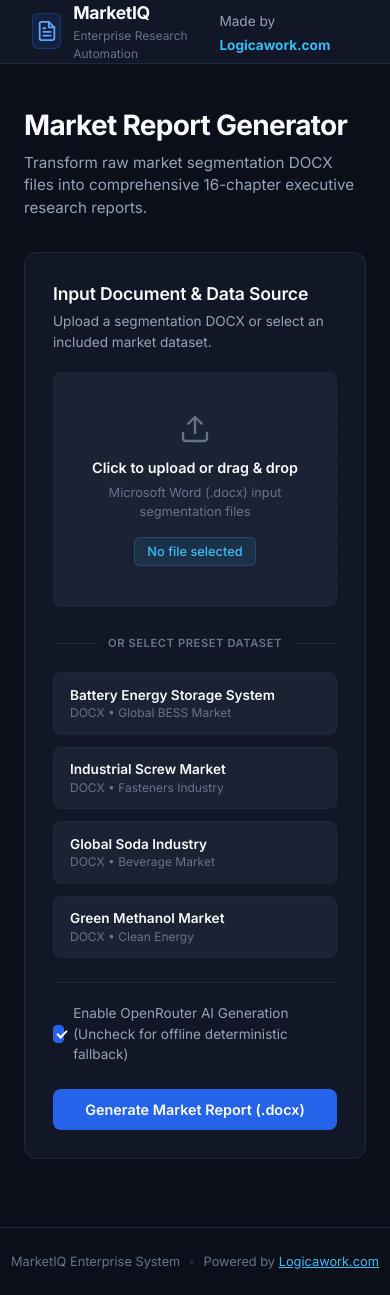
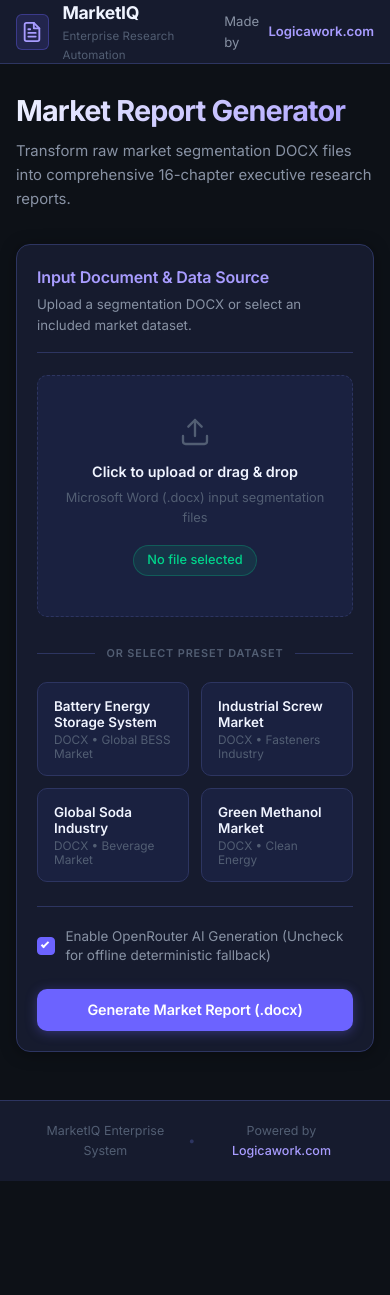
Before and after one commit to FlameX10/MarketIQ, a website: page public/index.html in a window 390 px wide. After the commit the page ends 1181 px from the top, so only its background shows below. Drawn offline with Linux system fonts and the light colour scheme.

Commit message:
redesign: new indigo+navy+emerald theme for web UI

```diff
--- a/public/styles.css
+++ b/public/styles.css
@@ -1,26 +1,39 @@
+/* ─── Design Tokens ────────────────────────────────────────────────────────── */
 :root {
-  --bg-app: #0b0f19;
-  --bg-panel: #111726;
-  --bg-element: #1a2234;
-  --bg-element-hover: #232d45;
-  --border-subtle: #1e293b;
-  --border-active: #3b82f6;
+  /* Backgrounds */
+  --bg-app:           #0D1117;
+  --bg-panel:         #161B2E;
+  --bg-element:       #1A2140;
+  --bg-element-hover: #212A50;
 
-  --text-primary: #f8fafc;
-  --text-secondary: #94a3b8;
-  --text-muted: #64748b;
+  /* Borders */
+  --border-subtle:    #2D3561;
+  --border-active:    #6C63FF;
 
-  --accent-primary: #2563eb;
-  --accent-primary-hover: #1d4ed8;
-  --accent-success: #059669;
-  --accent-success-hover: #047857;
+  /* Text */
+  --text-primary:     #F0F4FF;
+  --text-secondary:   #8892A4;
+  --text-muted:       #525E73;
 
+  /* Accents */
+  --accent-primary:       #6C63FF;
+  --accent-primary-hover: #574FD6;
+  --accent-success:       #00D48B;
+  --accent-success-hover: #00B87A;
+  --accent-title:         #A89CFF;
+
+  /* Radius */
   --radius-sm: 6px;
-  --radius-md: 8px;
-  --radius-lg: 12px;
+  --radius-md: 10px;
+  --radius-lg: 14px;
+
+  /* Shadows */
+  --shadow-card: 0 2px 16px rgba(0, 0, 0, 0.35);
+  --glow-accent: 0 0 0 3px rgba(108, 99, 255, 0.18);
 }
 
-* {
+/* ─── Reset ────────────────────────────────────────────────────────────────── */
+*, *::before, *::after {
   box-sizing: border-box;
   margin: 0;
   padding: 0;
@@ -31,7 +44,7 @@
   background-color: var(--bg-app);
   color: var(--text-primary);
   min-height: 100vh;
-  line-height: 1.5;
+  line-height: 1.6;
   -webkit-font-smoothing: antialiased;
 }
 
@@ -41,7 +54,7 @@
   min-height: 100vh;
 }
 
-/* Navbar */
+/* ─── Header / Navbar ──────────────────────────────────────────────────────── */
 .app-header {
   height: 64px;
   background-color: var(--bg-panel);
@@ -50,24 +63,33 @@
   align-items: center;
   justify-content: space-between;
   padding: 0 2rem;
+  position: sticky;
+  top: 0;
+  z-index: 100;
+  backdrop-filter: blur(8px);
 }
 
 .brand-container {
   display: flex;
   align-items: center;
-  gap: 0.75rem;
+  gap: 0.85rem;
 }
 
 .brand-logo {
   width: 36px;
   height: 36px;
-  background: rgba(37, 99, 235, 0.15);
-  color: #60a5fa;
-  border: 1px solid rgba(37, 99, 235, 0.3);
+  background: rgba(108, 99, 255, 0.15);
+  color: var(--accent-title);
+  border: 1px solid rgba(108, 99, 255, 0.35);
   border-radius: var(--radius-sm);
   display: flex;
   align-items: center;
   justify-content: center;
+  transition: background 0.2s ease;
+}
+
+.brand-logo:hover {
+  background: rgba(108, 99, 255, 0.25);
 }
 
 .brand-title {
@@ -79,29 +101,38 @@
 }
 
 .brand-tagline {
-  font-size: 0.75rem;
+  font-size: 0.72rem;
   color: var(--text-muted);
   display: block;
+  letter-spacing: 0.01em;
 }
 
 .vendor-link {
-  font-size: 0.85rem;
+  font-size: 0.82rem;
   color: var(--text-secondary);
   text-decoration: none;
   transition: color 0.15s ease;
+  display: flex;
+  align-items: center;
+  gap: 0.3rem;
 }
 
 .vendor-link strong {
-  color: #38bdf8;
+  color: var(--accent-title);
+  font-weight: 600;
 }
 
 .vendor-link:hover {
   color: var(--text-primary);
 }
 
-/* Main Container */
+.vendor-link:hover strong {
+  color: var(--accent-primary);
+}
+
+/* ─── Main Container ───────────────────────────────────────────────────────── */
 .main-container {
-  max-width: 860px;
+  max-width: 820px;
   width: 100%;
   margin: 0 auto;
   padding: 2.5rem 1.5rem;
@@ -113,43 +144,58 @@
 }
 
 .page-intro h1 {
-  font-size: 1.75rem;
+  font-size: 1.8rem;
   font-weight: 700;
-  letter-spacing: -0.025em;
-  margin-bottom: 0.35rem;
+  letter-spacing: -0.03em;
+  margin-bottom: 0.4rem;
+  color: var(--text-primary);
+  background: linear-gradient(135deg, #F0F4FF 0%, var(--accent-title) 100%);
+  -webkit-background-clip: text;
+  -webkit-text-fill-color: transparent;
+  background-clip: text;
 }
 
 .page-intro p {
   color: var(--text-secondary);
-  font-size: 0.95rem;
+  font-size: 0.93rem;
+  max-width: 580px;
 }
 
-/* Panel / Card */
+/* ─── Panel / Card ─────────────────────────────────────────────────────────── */
 .panel {
   background-color: var(--bg-panel);
   border: 1px solid var(--border-subtle);
   border-radius: var(--radius-lg);
   padding: 1.75rem;
-  margin-bottom: 1.75rem;
+  margin-bottom: 1.5rem;
+  box-shadow: var(--shadow-card);
+  transition: border-color 0.2s ease;
+}
+
+.panel:hover {
+  border-color: #3A4280;
 }
 
 .panel-header {
-  margin-bottom: 1.25rem;
+  margin-bottom: 1.35rem;
+  padding-bottom: 1rem;
+  border-bottom: 1px solid var(--border-subtle);
 }
 
 .panel-header h2 {
-  font-size: 1.1rem;
+  font-size: 1rem;
   font-weight: 600;
   letter-spacing: -0.01em;
-  margin-bottom: 0.25rem;
+  margin-bottom: 0.2rem;
+  color: var(--accent-title);
 }
 
 .panel-header p {
-  font-size: 0.85rem;
+  font-size: 0.83rem;
   color: var(--text-secondary);
 }
 
-/* Dropzone */
+/* ─── Dropzone ─────────────────────────────────────────────────────────────── */
 .dropzone {
   border: 1.5px dashed var(--border-subtle);
   border-radius: var(--radius-md);
@@ -161,9 +207,11 @@
   position: relative;
 }
 
-.dropzone:hover, .dropzone.dragover {
-  border-color: var(--border-active);
-  background-color: rgba(37, 99, 235, 0.05);
+.dropzone:hover,
+.dropzone.dragover {
+  border-color: var(--accent-primary);
+  background-color: rgba(108, 99, 255, 0.06);
+  box-shadow: var(--glow-accent);
 }
 
 .file-input {
@@ -182,16 +230,17 @@
   margin-bottom: 0.75rem;
   display: flex;
   justify-content: center;
+  transition: color 0.2s ease;
 }
 
 .dropzone:hover .dropzone-icon {
-  color: #60a5fa;
+  color: var(--accent-primary);
 }
 
 .dropzone-text {
   display: flex;
   flex-direction: column;
-  gap: 0.25rem;
+  gap: 0.3rem;
 }
 
 .primary-text {
@@ -209,15 +258,16 @@
   margin-top: 1rem;
   font-size: 0.8rem;
   font-weight: 500;
-  color: #38bdf8;
-  background: rgba(56, 189, 248, 0.1);
-  border: 1px solid rgba(56, 189, 248, 0.2);
+  color: var(--accent-success);
+  background: rgba(0, 212, 139, 0.1);
+  border: 1px solid rgba(0, 212, 139, 0.25);
   display: inline-block;
-  padding: 0.25rem 0.75rem;
-  border-radius: var(--radius-sm);
+  padding: 0.28rem 0.85rem;
+  border-radius: 999px;
+  transition: all 0.2s ease;
 }
 
-/* Divider */
+/* ─── Divider ──────────────────────────────────────────────────────────────── */
 .divider {
   display: flex;
   align-items: center;
@@ -226,7 +276,8 @@
   color: var(--text-muted);
 }
 
-.divider::before, .divider::after {
+.divider::before,
+.divider::after {
   content: '';
   flex: 1;
   border-bottom: 1px solid var(--border-subtle);
@@ -234,15 +285,15 @@
 
 .divider span {
   padding: 0 0.75rem;
-  font-size: 0.7rem;
+  font-size: 0.68rem;
   font-weight: 600;
-  letter-spacing: 0.05em;
+  letter-spacing: 0.08em;
 }
 
-/* Samples Grid */
+/* ─── Sample Cards Grid ────────────────────────────────────────────────────── */
 .samples-grid {
   display: grid;
-  grid-template-columns: repeat(auto-fit, minmax(190px, 1fr));
+  grid-template-columns: repeat(auto-fit, minmax(185px, 1fr));
   gap: 0.75rem;
 }
 
@@ -250,7 +301,7 @@
   background-color: var(--bg-element);
   border: 1px solid var(--border-subtle);
   border-radius: var(--radius-md);
-  padding: 0.85rem 1rem;
+  padding: 0.9rem 1rem;
   text-align: left;
   cursor: pointer;
   transition: all 0.15s ease;
@@ -258,27 +309,30 @@
 
 .sample-card:hover {
   background-color: var(--bg-element-hover);
-  border-color: #334155;
+  border-color: #3A4280;
+  transform: translateY(-1px);
+  box-shadow: 0 4px 12px rgba(0, 0, 0, 0.3);
 }
 
 .sample-card.active {
   border-color: var(--border-active);
-  background-color: rgba(37, 99, 235, 0.12);
+  background-color: rgba(108, 99, 255, 0.12);
+  box-shadow: var(--glow-accent);
 }
 
 .sample-card-title {
-  font-size: 0.85rem;
+  font-size: 0.84rem;
   font-weight: 600;
   color: var(--text-primary);
-  margin-bottom: 0.15rem;
+  margin-bottom: 0.2rem;
 }
 
 .sample-card-meta {
-  font-size: 0.75rem;
+  font-size: 0.74rem;
   color: var(--text-muted);
 }
 
-/* Options Bar */
+/* ─── Options Bar ──────────────────────────────────────────────────────────── */
 .options-bar {
   margin-top: 1.5rem;
   padding-top: 1.25rem;
@@ -288,7 +342,7 @@
 .checkbox-container {
   display: flex;
   align-items: center;
-  gap: 0.6rem;
+  gap: 0.65rem;
   cursor: pointer;
   user-select: none;
 }
@@ -304,6 +358,7 @@
   border: 1px solid var(--border-subtle);
   border-radius: 4px;
   position: relative;
+  flex-shrink: 0;
   transition: all 0.15s ease;
 }
 
@@ -330,46 +385,54 @@
 }
 
 .checkbox-label {
-  font-size: 0.85rem;
+  font-size: 0.84rem;
   color: var(--text-secondary);
+  line-height: 1.4;
 }
 
-/* Actions */
+/* ─── Action Footer ────────────────────────────────────────────────────────── */
 .action-footer {
   margin-top: 1.5rem;
 }
 
+/* ─── Buttons ──────────────────────────────────────────────────────────────── */
 .btn {
   display: inline-flex;
   align-items: center;
   justify-content: center;
   gap: 0.5rem;
-  padding: 0.75rem 1.5rem;
+  padding: 0.78rem 1.5rem;
   font-size: 0.9rem;
   font-weight: 600;
   border-radius: var(--radius-md);
   border: none;
   cursor: pointer;
   transition: all 0.15s ease;
+  letter-spacing: -0.01em;
 }
 
 .btn-primary {
   background-color: var(--accent-primary);
-  color: white;
+  color: #fff;
   width: 100%;
+  box-shadow: 0 2px 12px rgba(108, 99, 255, 0.35);
 }
 
 .btn-primary:hover {
   background-color: var(--accent-primary-hover);
+  box-shadow: 0 4px 18px rgba(108, 99, 255, 0.45);
+  transform: translateY(-1px);
 }
 
 .btn-success {
   background-color: var(--accent-success);
-  color: white;
+  color: #fff;
+  box-shadow: 0 2px 10px rgba(0, 212, 139, 0.3);
 }
 
 .btn-success:hover {
   background-color: var(--accent-success-hover);
+  transform: translateY(-1px);
 }
 
 .btn-secondary {
@@ -380,18 +443,21 @@
 
 .btn-secondary:hover {
   background-color: var(--bg-element-hover);
+  border-color: #3A4280;
 }
 
 .btn:disabled {
-  opacity: 0.5;
+  opacity: 0.45;
   cursor: not-allowed;
+  transform: none !important;
+  box-shadow: none !important;
 }
 
-/* Pipeline Status */
+/* ─── Pipeline Progress ────────────────────────────────────────────────────── */
 .progress-track {
-  height: 4px;
+  height: 3px;
   background-color: var(--bg-element);
-  border-radius: 2px;
+  border-radius: 999px;
   overflow: hidden;
   margin-bottom: 1.5rem;
 }
@@ -399,21 +465,22 @@
 .progress-fill {
   height: 100%;
   width: 0%;
-  background-color: var(--accent-primary);
-  transition: width 0.3s ease;
+  background: linear-gradient(90deg, var(--accent-primary), var(--accent-title));
+  border-radius: 999px;
+  transition: width 0.4s ease;
 }
 
 .pipeline-steps {
   display: flex;
   flex-direction: column;
-  gap: 0.75rem;
+  gap: 0.65rem;
 }
 
 .pipeline-step {
   display: flex;
   align-items: center;
   gap: 1rem;
-  padding: 0.75rem 1rem;
+  padding: 0.85rem 1rem;
   background-color: var(--bg-element);
   border: 1px solid var(--border-subtle);
   border-radius: var(--radius-md);
@@ -421,21 +488,24 @@
 }
 
 .step-indicator {
-  width: 28px;
-  height: 28px;
+  width: 30px;
+  height: 30px;
   border-radius: 50%;
-  background-color: rgba(255, 255, 255, 0.05);
+  background-color: rgba(255, 255, 255, 0.04);
   color: var(--text-muted);
-  font-size: 0.8rem;
-  font-weight: 600;
+  font-size: 0.78rem;
+  font-weight: 700;
   display: flex;
   align-items: center;
   justify-content: center;
+  flex-shrink: 0;
+  transition: all 0.2s ease;
 }
 
 .step-details {
   display: flex;
   flex-direction: column;
+  gap: 0.1rem;
 }
 
 .step-name {
@@ -451,28 +521,31 @@
 
 .pipeline-step.running {
   border-color: var(--border-active);
-  background-color: rgba(37, 99, 235, 0.08);
+  background-color: rgba(108, 99, 255, 0.08);
+  box-shadow: var(--glow-accent);
 }
 
 .pipeline-step.running .step-indicator {
   background-color: var(--accent-primary);
-  color: white;
+  color: #fff;
+  box-shadow: 0 0 10px rgba(108, 99, 255, 0.5);
 }
 
 .pipeline-step.success {
-  border-color: rgba(5, 150, 105, 0.4);
-  background-color: rgba(5, 150, 105, 0.08);
+  border-color: rgba(0, 212, 139, 0.35);
+  background-color: rgba(0, 212, 139, 0.07);
 }
 
 .pipeline-step.success .step-indicator {
   background-color: var(--accent-success);
-  color: white;
+  color: #fff;
+  box-shadow: 0 0 10px rgba(0, 212, 139, 0.4);
 }
 
-/* Banners */
+/* ─── Result & Error Banners ───────────────────────────────────────────────── */
 .result-banner {
-  background-color: rgba(5, 150, 105, 0.1);
-  border: 1px solid rgba(5, 150, 105, 0.3);
+  background-color: rgba(0, 212, 139, 0.08);
+  border: 1px solid rgba(0, 212, 139, 0.28);
   border-radius: var(--radius-md);
   padding: 1.25rem 1.5rem;
   margin-top: 1.5rem;
@@ -486,16 +559,19 @@
 }
 
 .banner-icon {
-  color: #34d399;
+  color: var(--accent-success);
+  flex-shrink: 0;
 }
 
 .banner-content h3 {
-  font-size: 1rem;
+  font-size: 0.95rem;
   font-weight: 600;
+  color: var(--text-primary);
+  margin-bottom: 0.15rem;
 }
 
 .banner-content p {
-  font-size: 0.85rem;
+  font-size: 0.82rem;
   color: var(--text-secondary);
 }
 
@@ -506,11 +582,11 @@
 }
 
 .error-banner {
-  background-color: rgba(225, 29, 72, 0.1);
-  border: 1px solid rgba(225, 29, 72, 0.3);
+  background-color: rgba(255, 77, 109, 0.08);
+  border: 1px solid rgba(255, 77, 109, 0.28);
   border-radius: var(--radius-md);
   padding: 1rem 1.25rem;
-  color: #fda4af;
+  color: #FF9DAF;
   margin-top: 1.25rem;
 }
 
@@ -518,35 +594,70 @@
   display: flex;
   align-items: center;
   gap: 0.75rem;
-  font-size: 0.85rem;
+  font-size: 0.84rem;
 }
 
 .hidden {
   display: none !important;
 }
 
-/* Footer */
+/* ─── Footer ───────────────────────────────────────────────────────────────── */
 .app-footer {
   border-top: 1px solid var(--border-subtle);
-  padding: 1.5rem 0;
+  padding: 1.25rem 2rem;
   text-align: center;
   margin-top: auto;
+  background-color: var(--bg-panel);
 }
 
 .footer-container {
-  font-size: 0.8rem;
+  font-size: 0.78rem;
   color: var(--text-muted);
   display: flex;
   align-items: center;
   justify-content: center;
-  gap: 0.5rem;
+  gap: 0.6rem;
 }
 
 .footer-container a {
-  color: #38bdf8;
-  text-decoration: underline;
+  color: var(--accent-title);
+  text-decoration: none;
+  font-weight: 500;
+  transition: color 0.15s ease;
+}
+
+.footer-container a:hover {
+  color: var(--accent-primary);
 }
 
 .footer-separator {
   color: var(--border-subtle);
 }
+
+/* ─── Responsive ───────────────────────────────────────────────────────────── */
+@media (max-width: 600px) {
+  .app-header {
+    padding: 0 1rem;
+  }
+
+  .main-container {
+    padding: 1.5rem 1rem;
+  }
+
+  .panel {
+    padding: 1.25rem;
+  }
+
+  .samples-grid {
+    grid-template-columns: 1fr 1fr;
+  }
+
+  .banner-actions {
+    flex-direction: column;
+  }
+
+  .btn-success,
+  .btn-secondary {
+    width: 100%;
+  }
+}
```
